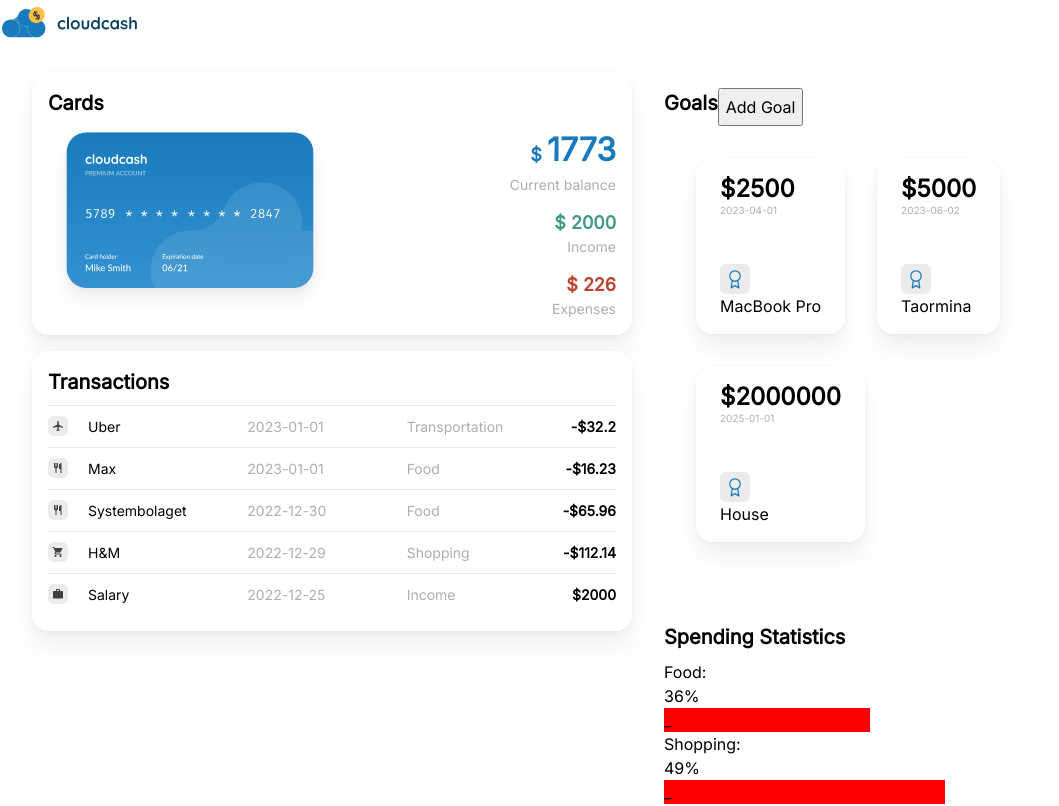
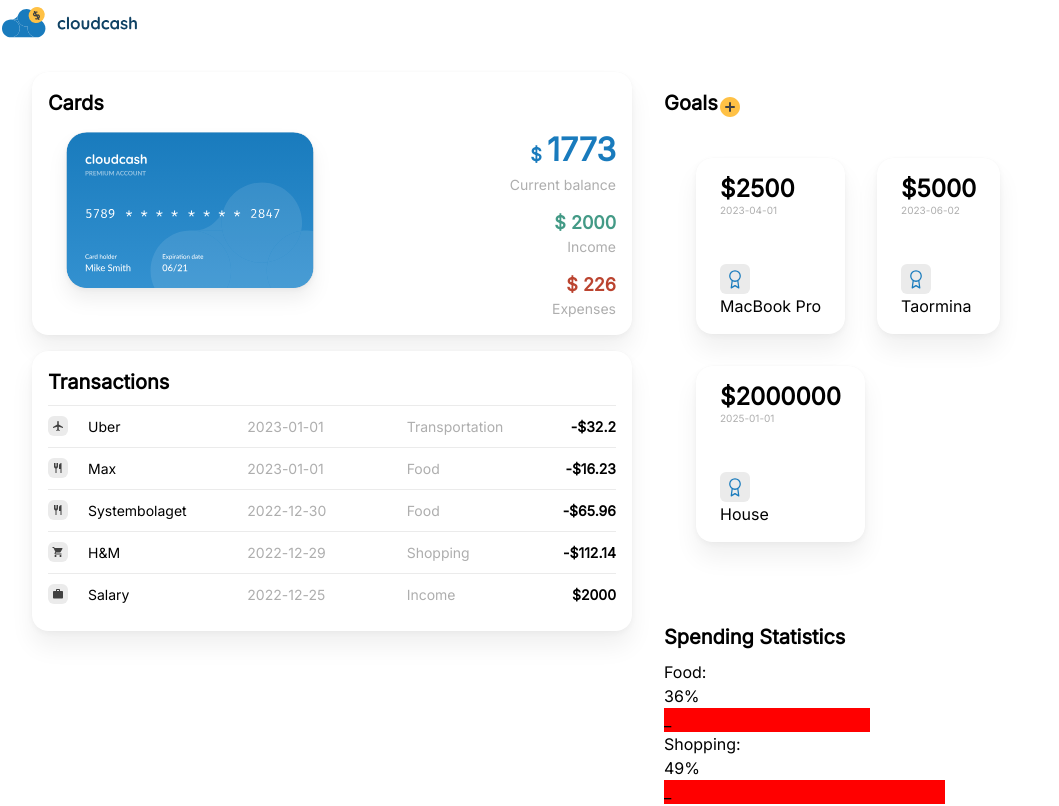
Before and after one commit to annabohlin1997/financial-dashboard, a React (Create React App) app: page / in a window 1280 px wide. Shown: the top 806 px of the page, without its empty margins (0-1059 px from the left). Built offline with nearby package versions, Linux system fonts and the light colour scheme.

Commit message:
AddGoalButton

```diff
--- a/src/App.js
+++ b/src/App.js
@@ -54,19 +54,16 @@ const dummyGoals = [
     date: "2023-04-01",
     name: "MacBook Pro",
     amount: 2500,
-    icon: "goal",
   },
   {
     date: "2023-06-02",
     name: "Taormina",
     amount: 5000,
-    icon: "goal",
   },
   {
     date: "2025-01-01",
     name: "House",
     amount: 2000000,
-    icon: "goal",
   },
 ];
 // ——————
@@ -107,7 +104,7 @@ function App() {
             <ModuleWrapper
               title="Goals"
               showBackground={false}
-              titleChildren={<button onClick={showAddGoals}>Add Goal</button>}
+              titleChildren={<img src="plus-circle.svg" alt=""  onClick={showAddGoals}  />}
             >
               <GoalsWrapper goals={goals} />
             </ModuleWrapper>
--- a/src/components/Goal.js
+++ b/src/components/Goal.js
@@ -14,7 +14,7 @@ const Goal = ({ goal }) => {
       </div>
       <div className="cardEnd">
       <div className="goalIcon" >
-      <img src={goal.icon + ".svg"} alt="" /></div>
+      <img src="goal.svg" alt="" /></div>
       <div className="goalName">
         <p>{goal.name}</p>
       </div>
```
